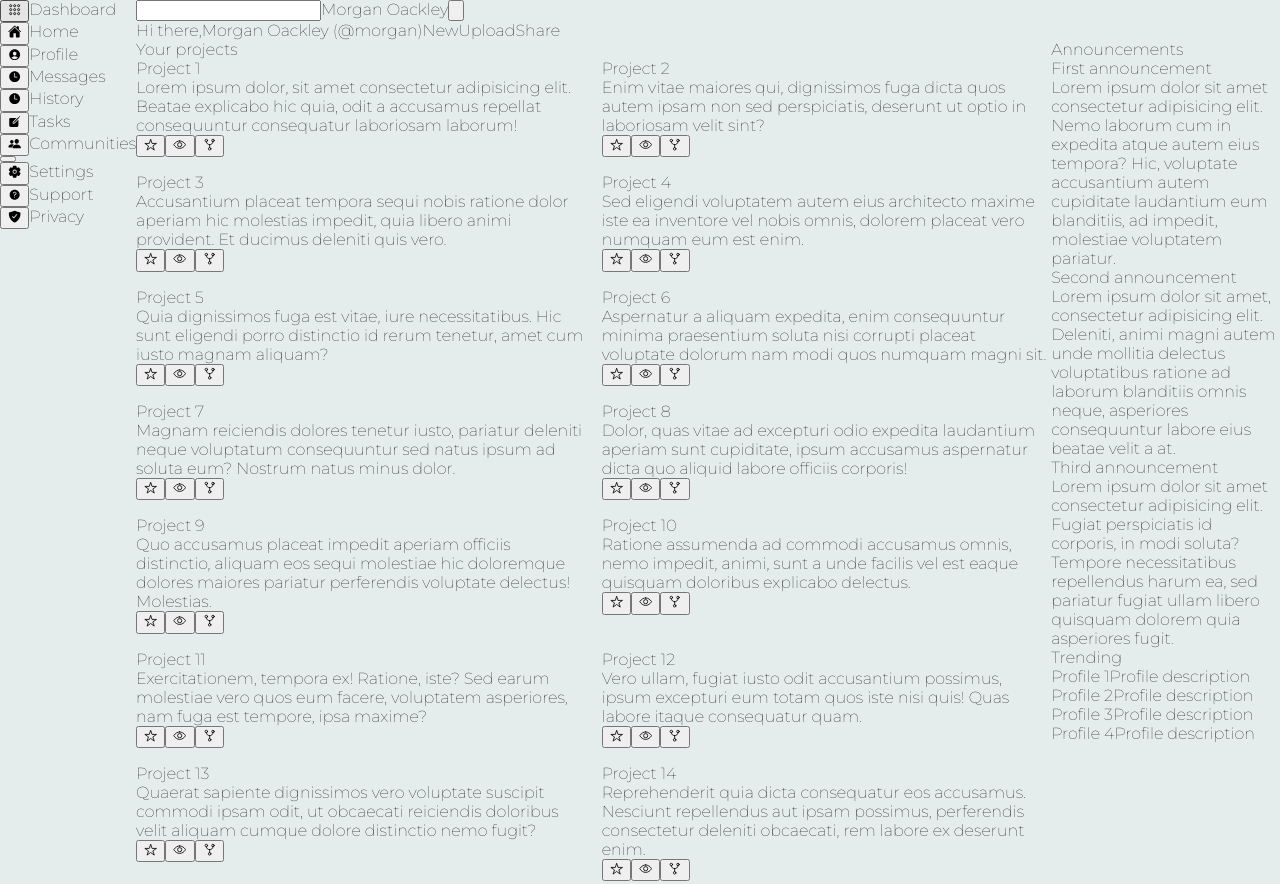
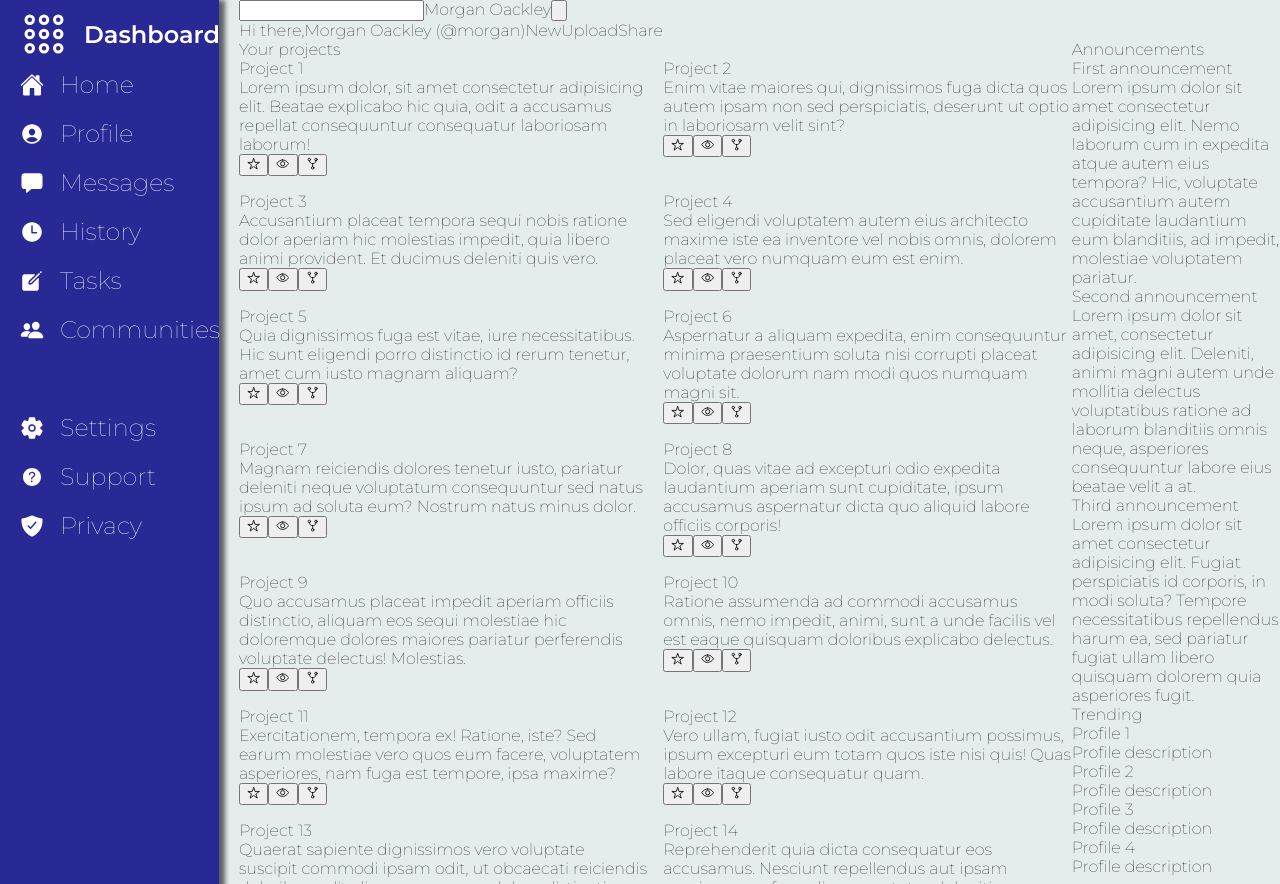
Before and after one commit to MPenunuri/dashboard, a plain HTML site: page index.html in a window 1280 px wide. Shown: the top 884 px of the page. Drawn offline with nearby package versions, Linux system fonts and the light colour scheme.

Commit message:
Add styles to sidebar elements

```diff
--- a/index.html
+++ b/index.html
@@ -8,75 +8,51 @@
     <link rel="preconnect" href="https://fonts.googleapis.com">
     <link rel="preconnect" href="https://fonts.gstatic.com" crossorigin>
     <link href="https://fonts.googleapis.com/css2?family=Gochi+Hand&family=Montserrat:wght@100&display=swap" rel="stylesheet">
+    <link href="https://fonts.googleapis.com/css2?family=Gochi+Hand&family=Montserrat:wght@600&display=swap" rel="stylesheet">
 </head>
 <body>
     <div class="generalContainer">
         <nav class="sidebar">
             <div class="sidebarButtonContainer">
-                <button class="sidebarButton">
-                    <ion-icon name="apps-outline"></ion-icon>
-                </button>
+                <ion-icon name="apps-outline" class="menuIcon"></ion-icon>
                 <p>Dashboard</p>
             </div>
             <div class="sidebarButtons">
                 <div class="buttonContainer">
-                    <button class="sidebarButton">
                     <ion-icon name="home"></ion-icon>
-                    </button>
                     <p>Home</p>
                 </div>
                 <div class="buttonContainer">
-                    <button class="sidebarButton">
                     <ion-icon name="person-circle"></ion-icon>
-                    </button>
                     <p>Profile</p>
                 </div>
                 <div class="buttonContainer">
-                    <button class="sidebarButton">
-                        <ion-icon name="time"></ion-icon>
-                    </button>
+                    <ion-icon name="chatbox"></ion-icon>
                     <p>Messages</p>
                 </div>
                 <div class="buttonContainer">
-                    <button class="sidebarButton">
                     <ion-icon name="time"></ion-icon>
-                    </button>
                     <p>History</p>
                 </div>
                 <div class="buttonContainer">
-                    <button class="sidebarButton">
                     <ion-icon name="create"></ion-icon>
-                    </button>
                     <p>Tasks</p>
                 </div>
                 <div class="buttonContainer">
-                    <button class="sidebarButton">
                     <ion-icon name="people"></ion-icon>
-                    </button>
                     <p>Communities</p>
                 </div>
+                <p>&nbsp;</p>
                 <div class="buttonContainer">
-                    <button class="sidebarButton">
-
-                    </button>
-                    <p></p>
-                </div>
-                <div class="buttonContainer">
-                    <button class="sidebarButton">
                     <ion-icon name="settings"></ion-icon>
-                    </button>
                     <p>Settings</p>
                 </div>
                 <div class="buttonContainer">
-                    <button class="sidebarButton">
                     <ion-icon name="help-circle"></ion-icon>
-                    </button>
                     <p>Support</p>
                 </div>
                 <div class="buttonContainer">
-                    <button class="sidebarButton">
                     <ion-icon name="shield-checkmark"></ion-icon>
-                    </button>
                     <p>Privacy</p>
                 </div>
 
--- a/style.css
+++ b/style.css
@@ -24,7 +24,7 @@ time, mark, audio, video {
     font-family: 'Montserrat',system-ui, -apple-system, BlinkMacSystemFont, 'Segoe UI', Roboto, Oxygen, Ubuntu, Cantarell, 'Open Sans', 'Helvetica Neue', sans-serif;
 }
 
-.generalContainer, .sidebar, .sidebarButtonContainer, .buttonContainer,
+.generalContainer, .sidebar, .sidebarButtonContainer, .sidebarButtons, .buttonContainer,
 .dashboard, header, .headerTop, .headerBottom, .inputContainer, .headerTopOtherElements,
 .greetingBox, .grettingBoxTextContainer, .headerButtons, .dataContainer,.asidesContainer,
 .announcementsGeneralContainer, .announcementsContainer, .announcementContainer,
@@ -33,9 +33,9 @@ time, mark, audio, video {
     display: flex;
 }
 
-.sidebar, .dashboard, header, .asidesContainer,
+.sidebar, .sidebarButtons, .dashboard, header, .asidesContainer,
 .announcementsGeneralContainer, .announcementsContainer, .announcementContainer,
-.profilesContainer,
+.profilesContainer, .profileText,
 .projectsGridContainer, .projectContainer {
     flex-direction: column;
 }
@@ -54,3 +54,48 @@ time, mark, audio, video {
     grid-template-columns: repeat(auto-fill, minmax(300px, 1fr));
     gap: 1rem;
 }
+
+.sidebar{
+    width: 600px;
+    align-items: flex-start;
+    padding-left: 20px;
+    padding-top: 10px;
+    background-color: rgb(41, 41, 149);
+    color: white;
+    font-size: 1.5rem;
+    gap: 1rem;
+    box-shadow: 6px 0px 5px rgb(0, 0, 0,.6);
+    position: relative;
+}
+
+.buttonContainer, .sidebarButtonContainer{
+    gap: 1rem;
+    align-items: center;
+}
+
+.menuIcon{
+    font-size: 3rem;
+}
+
+.sidebarButtonContainer{
+    font-weight: 600;
+    position: fixed;
+}
+
+.buttonContainer:hover, .sidebarButtonContainer:hover{
+    font-size: 1.55rem;
+    padding: 2px;
+    background-color: rgb(58, 58, 138.5);
+    border-radius: 15px;
+    cursor: pointer;
+}
+
+.sidebarButtons{
+    margin-top: 60px;
+    gap: 20px;
+    position: fixed;
+}
+
+.dashboard{
+    padding-left: 20px;
+}
```
Lines whose indentation alone changed are shown as unchanged.
